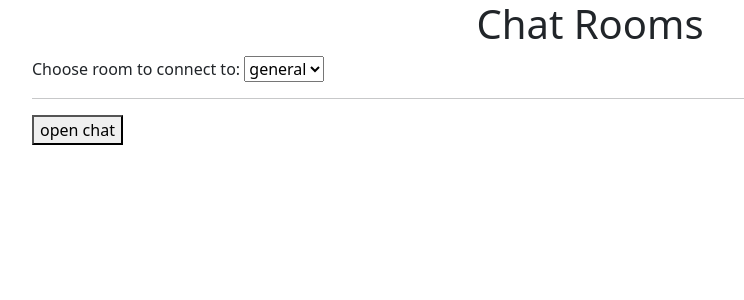
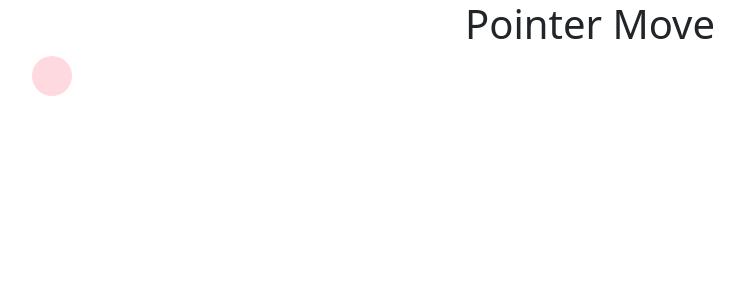
Before and after one commit to manaressam9/reactproj, a React app: page / in a window 1280 px wide. Shown: the top 300 px of the page, without its empty margins (50-794 px from the left). Built offline with nearby package versions, Linux system fonts and the light colour scheme.

Commit message:
connect to window obj and listen to its events using useEffect

```diff
--- a/src/App.js
+++ b/src/App.js
@@ -1,8 +1,9 @@
 import React from "react";
+import PointerMove from "./component/useEffectExample/PointerMove";
 // import Game from "./component/Game";
 // import AddTask from "./component/withUseState/AddTask";
 // import AddTask from "./component/withReducer/AddTask";
-import ChatRoom from "./component/useEffectExample/ChatRoom";
+// import ChatRoom from "./component/useEffectExample/ChatRoom";
 const App = () => {
    return (
       <div className="container">
@@ -14,10 +15,15 @@ const App = () => {
         </h1>
        <AddTask /> */}
 
-         <h1 className="text-center ">
+         {/* <h1 className="text-center ">
             Chat Rooms
          </h1>
-         <ChatRoom />
+         <ChatRoom /> */}
+
+         <h1 className="text-center ">
+            Pointer Move
+         </h1>
+         <PointerMove />
       </div>
    )
 }
--- a/src/component/useEffectExample/ChatRoom.js
+++ b/src/component/useEffectExample/ChatRoom.js
@@ -10,9 +10,11 @@ export default function ChatRoom(){
     useEffect(() => {
         console.log('effect called');
          const connection = CreateConnection(roomId);
+
          connection.connect();
         return () =>{
            connection.disconnect();
+
         }
     },[roomId])
 
--- /dev/null
+++ b/src/component/useEffectExample/PointerMove.js
@@ -0,0 +1,29 @@
+import React,{useState, useEffect} from "react";
+export default function PointerMove(){
+ const [mousePos, setMousePose] = useState({x:0, y:0});
+ function handleMove(e) {
+    setMousePose({ x: e.clientX, y: e.clientY });
+  }
+ useEffect(()=>{
+    window.addEventListener('pointermove', handleMove);
+    return() => {
+        window.removeEventListener('pointermove', handleMove);
+    }
+ }, []);
+    return(
+        <>
+        <div style={{
+            mousePos: 'absolute',
+            backgroundColor: 'pink',
+            borderRadius: '50%',
+            opacity: 0.6,
+            transform: `translate(${mousePos.x}px, ${mousePos.y}px)`,
+            pointerEvents: 'none',
+            left: 20,
+            top: 20,
+            width: 40,
+            height: 40,
+        }}></div>
+        </>
+    );
+}
```
